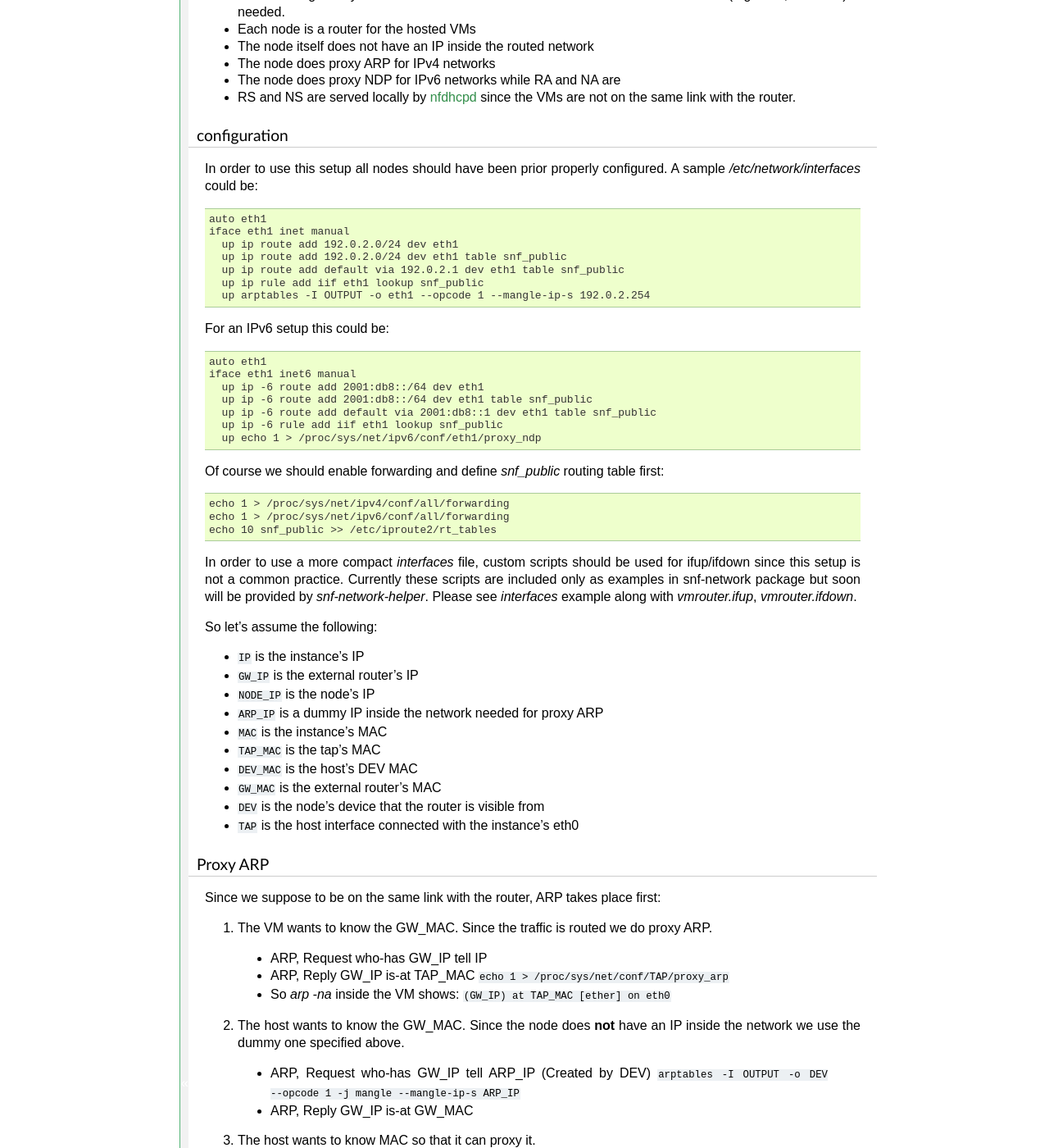
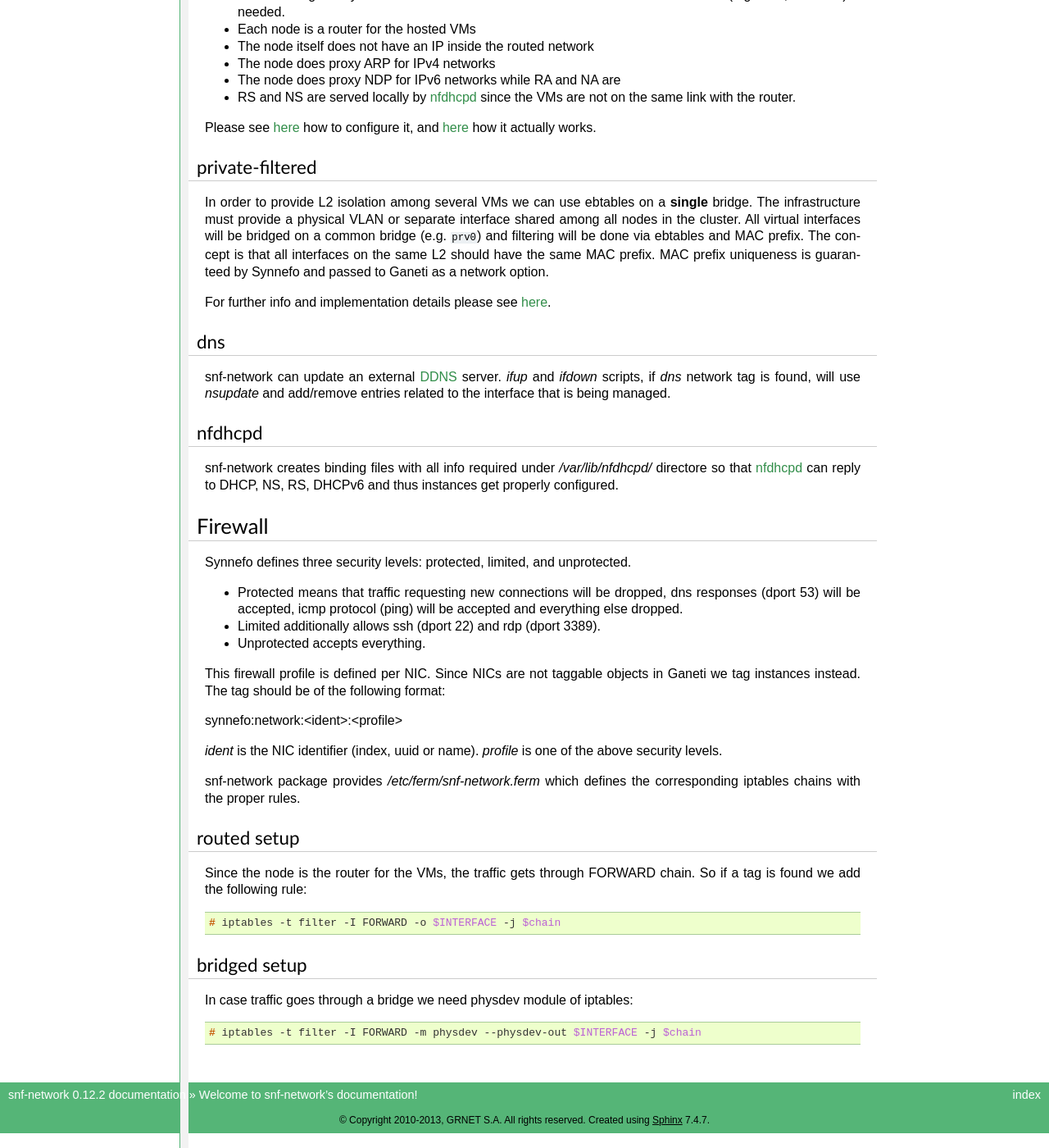
Before and after one commit to grnet/gnt-networking, a Sphinx documentation site: the page built from docs/index.rst, in a window 1280 px wide and 1400 px high, scrolled down 2316 px. Shown: the whole window at 82% size. Built offline with Sphinx 7.4.7, drawn with Linux system fonts in a browser that asks for light colours; formulas are drawn with MathJax 3; some of the changed text lies outside the part shown.

Commit message:
Add separate docs for routed and ebtables setup
Remove further info and implementation details of ip-less-routed
and private-filtered setups from main page. Introduce routed and
ebtables page to include all this info.

Add /etc/network/interfaces examples for ip-less-routed
configuration.

Signed-off-by: Dimitris Aragiorgis <dimara@grnet.gr>

```diff
--- a/docs/index.rst
+++ b/docs/index.rst
@@ -167,141 +167,8 @@
   since the VMs are not on the same link with the router.
 
 
-configuration
-"""""""""""""
-
-In order to use this setup all nodes should have been prior properly
-configured. A sample `/etc/network/interfaces` could be:
-
-.. code-block:: console
-
-  auto eth1
-  iface eth1 inet manual
-    up ip route add 192.0.2.0/24 dev eth1
-    up ip route add 192.0.2.0/24 dev eth1 table snf_public
-    up ip route add default via 192.0.2.1 dev eth1 table snf_public
-    up ip rule add iif eth1 lookup snf_public
-    up arptables -I OUTPUT -o eth1 --opcode 1 --mangle-ip-s 192.0.2.254
-
-For an IPv6 setup this could be:
-
-.. code-block:: console
-
-  auto eth1
-  iface eth1 inet6 manual
-    up ip -6 route add 2001:db8::/64 dev eth1
-    up ip -6 route add 2001:db8::/64 dev eth1 table snf_public
-    up ip -6 route add default via 2001:db8::1 dev eth1 table snf_public
-    up ip -6 rule add iif eth1 lookup snf_public
-    up echo 1 > /proc/sys/net/ipv6/conf/eth1/proxy_ndp
-
-Of course we should enable forwarding and define `snf_public` routing
-table first:
-
-.. code-block:: console
-
-  echo 1 > /proc/sys/net/ipv4/conf/all/forwarding
-  echo 1 > /proc/sys/net/ipv6/conf/all/forwarding
-  echo 10 snf_public >> /etc/iproute2/rt_tables
-
-In order to use a more compact `interfaces` file, custom scripts should be
-used for ifup/ifdown since this setup is not a common practice.  Currently
-these scripts are included only as examples in snf-network package but soon
-will be provided by `snf-network-helper`. Please see `interfaces` example along
-with `vmrouter.ifup`, `vmrouter.ifdown`.
-
-So let's assume the following:
-
-* ``IP`` is the instance's IP
-* ``GW_IP`` is the external router's IP
-* ``NODE_IP`` is the node's IP
-* ``ARP_IP`` is a dummy IP inside the network needed for proxy ARP
-
-* ``MAC`` is the instance's MAC
-* ``TAP_MAC`` is the tap's MAC
-* ``DEV_MAC`` is the host's DEV MAC
-* ``GW_MAC`` is the external router's MAC
-
-* ``DEV`` is the node's device that the router is visible from
-* ``TAP`` is the host interface connected with the instance's eth0
-
-Proxy ARP
-"""""""""
-
-Since we suppose to be on the same link with the router, ARP takes place first:
-
-1) The VM wants to know the GW_MAC. Since the traffic is routed we do proxy ARP.
-
- - ARP, Request who-has GW_IP tell IP
- - ARP, Reply GW_IP is-at TAP_MAC ``echo 1 > /proc/sys/net/conf/TAP/proxy_arp``
- - So `arp -na` inside the VM shows: ``(GW_IP) at TAP_MAC [ether] on eth0``
-
-2) The host wants to know the GW_MAC. Since the node does **not** have an IP
-   inside the network we use the dummy one specified above.
-
- - ARP, Request who-has GW_IP tell ARP_IP (Created by DEV)
-   ``arptables -I OUTPUT -o DEV --opcode 1 -j mangle --mangle-ip-s ARP_IP``
- - ARP, Reply GW_IP is-at GW_MAC
-
-3) The host wants to know MAC so that it can proxy it.
-
- - We simulate here that the VM sees **only** GW on the link.
- - ARP, Request who-has IP tell GW_IP (Created by TAP)
-   ``arptables -I OUTPUT -o TAP --opcode 1 -j mangle --mangle-ip-s GW_IP``
- - So `arp -na` inside the host shows:
-   ``(GW_IP) at GW_MAC [ether] on DEV, (IP) at MAC on TAP``
-
-4) GW wants to know who does proxy for IP.
-
- - ARP, Request who-has IP tell GW_IP
- - ARP, Reply IP is-at DEV_MAC (Created by host's DEV)
-
-
-L3 Routing
-""""""""""
-
-With the above we have a working proxy ARP configuration. The rest is done
-via simple L3 routing. We assume the following:
-
-* ``TABLE`` is the extra routing table
-* ``SUBNET`` is the IPv4 subnet where the VM's IP resides
-
-1) Outgoing traffic:
-
- - Traffic coming out of TAP is routed via TABLE
-   ``ip rule add dev TAP table TABLE``
- - TABLE states that default route is GW_IP via DEV
-   ``ip route add default via GW_IP dev DEV``
-
-2) Incoming traffic:
-
- - Packet arrives at router
- - Router knows from proxy ARP that the IP is at DEV_MAC.
- - Router sends Ethernet packet with tgt DEV_MAC
- - Host receives the packet from DEV interface
- - Traffic coming out DEV is routed via TABLE
-   ``ip rule add dev DEV table TABLE``
- - Traffic targeting IP is routed to TAP
-   ``ip route add IP dev TAP``
-
-3) Host to VM traffic:
-
- - Impossible if the VM resides in the host
- - Otherwise there is a route for it: ``ip route add SUBNET dev DEV``
-
-The IPv6 setup is pretty similar but instead of proxy ARP we have proxy NDP
-and RS and NS coming from TAP are served by nfdhpcd. RA contain network's
-prefix and have M flag unset in order the VM to obtain its IP6 via SLAAC, and
-O flag set to obtain static info (nameservers, domain search list) via DHCPv6
-(also served by nfdhcpd).
-
-Again the VM sees only the TAP interface as Router and Neighbor on its link
-local space. The host must proxy the VM's IPv6
-``ip -6 neigh add EUI64 dev DEV``.
-
-When an interface gets up inside a host we should invalidate all entries
-related to its IP among other nodes and the router. For proxy ARP we do
-``arpsend -U -c 1 -i IP DEV`` and for proxy NDP we do ``ndsend EUI64 DEV``
+Please see :ref:`here <routed-conf>` how to configure it, and :ref:`here
+<routed-traffic>` how it actually works.
 
 
 private-filtered
@@ -315,34 +182,7 @@
 should have the same MAC prefix. MAC prefix uniqueness is guaranteed by
 Synnefo and passed to Ganeti as a network option.
 
-To ensure isolation we should allow traffic coming from tap to have specific
-source MAC and at the same time allow traffic coming to tap to have a source
-MAC in the same MAC prefix. Applying those rules only in FORWARD chain will not
-guarantee isolation. The reason is because packets with target MAC a `multicast
-address <http://en.wikipedia.org/wiki/Multicast_address>`_ go through INPUT and
-OUTPUT chains. To sum up the following ebtables rules are applied:
-
-.. code-block:: console
-
-  # Create new chains
-  ebtables -t filter -N FROMTAP5 -P RETURN
-  ebtables -t filter -N TOTAP5 -P RETURN
-
-  # Filter multicast traffic from VM
-  ebtables -t filter -A INPUT -i tap5 -j FROMTAP5
-
-  # Filter multicast traffic to VM
-  ebtables -t filter -A OUTPUT -o tap5 -j TOTAP5
-
-  # Filter traffic from VM
-  ebtables -t filter -A FORWARD -i tap5 -j FROMTAP5
-  # Filter traffic to VM
-  ebtables -t filter -A FORWARD -o tap5 -j TOTAP5
-
-  # Allow only specific src MAC for outgoing traffic
-  ebtables -t filter -A FROMTAP5 -s ! aa:55:66:1a:ae:82 -j DROP
-  # Allow only specific src MAC prefix for incoming traffic
-  ebtables -t filter -A TOTAP5 -s ! aa:55:60:0:0:0/ff:ff:f0:0:0:0 -j DROP
+For further info and implementation details please see :ref:`here <ebtables>`.
 
 
 dns
```
Also changed, not shown: docs/ebtables.rst (added, +38 -0 lines), docs/routed.rst (added, +228 -0 lines).
